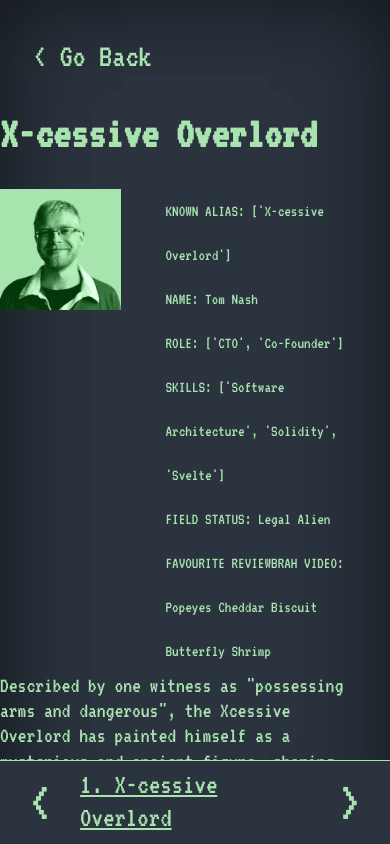
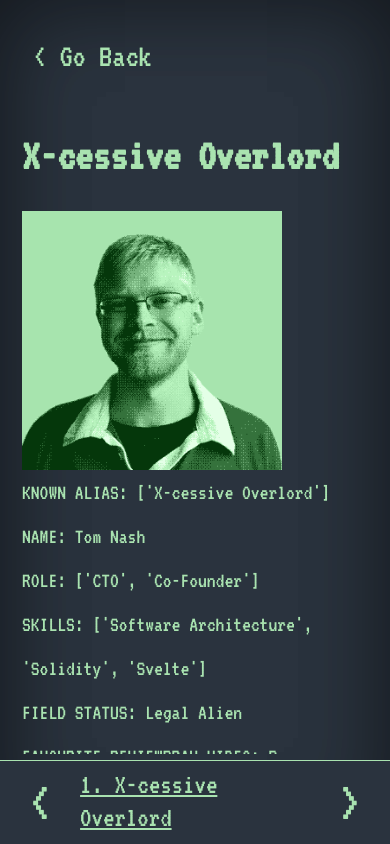
Before and after one commit to flex-dapps/flex-website-3, a Svelte app: page /users in a window 390 px wide. Built offline with nearby package versions, Linux system fonts and the light colour scheme.

Commit message:
fixed scroll bars and mobile layouts for all pages

```diff
--- a/src/components/pagewrapperwithmenu/PageWrapperWithMenu.svelte
+++ b/src/components/pagewrapperwithmenu/PageWrapperWithMenu.svelte
@@ -42,7 +42,7 @@
     <Nav left={true} bind:active routes={$mobile ? back : routes} />
   </div>
   <!-- CONTENT -->
-  <div class={$mobile ? 'w-100' : 'h-100 w-75'}>
+  <div class={($mobile ? 'w-100' : 'h-100 w-75') + ' noscroll'}>
     <slot />
   </div>
   <!-- CONTENT -->
--- a/src/routes/about/About.svelte
+++ b/src/routes/about/About.svelte
@@ -40,6 +40,10 @@
 </script>
 
 <style>
+  div::-webkit-scrollbar {
+    display: none;
+  }
+
   #post {
   }
 
@@ -54,6 +58,7 @@
     max-height: 80vh;
     padding-bottom: 3rem;
   }
+
   div {
     margin: 0.5rem 0;
   }
--- a/src/routes/apps/Apps.svelte
+++ b/src/routes/apps/Apps.svelte
@@ -22,6 +22,7 @@
 <style>
   .description {
     font-size: 1.1rem;
+    max-height: 80vh;
   }
 
   .logo {
@@ -32,6 +33,10 @@
 
   p {
     margin-bottom: 20px;
+  }
+
+  div::-webkit-scrollbar {
+    display: none;
   }
 
   h1 {
@@ -46,7 +51,7 @@
 <PageWrapperWithMenu routes={subroutes} bind:active data>
   {#if active !== null}
     <div class="description pa3 h-100 overflow-scroll">
-      <div class="logo justify-center tl h-50">
+      <div class="logo justify-center tl">
         <Ascii content={client.logo} />
       </div>
       <h1>{client.name}</h1>
--- a/src/routes/users/Users.svelte
+++ b/src/routes/users/Users.svelte
@@ -5,6 +5,7 @@
   import { getContext } from "svelte";
   import { Router, Route, navigate, Link } from "svelte-routing";
   import { typewriter } from "animations";
+  import { mobile } from "stores";
   import { data } from "./data";
   let humans = [];
   let subroutes = [{ label: "< Go Back", route: "/" }];
@@ -21,13 +22,22 @@
 </script>
 
 <style>
+  .description-mobile {
+    overflow: scroll;
+    max-height: 80vh;
+  }
+
   p {
     /* line-height: 2rem; */
     font-size: 1rem;
   }
 
+  div::-webkit-scrollbar {
+    display: none;
+  }
+
   .sideline {
-    font-size: 0.75rem;
+    /* font-size: 0.75rem; */
     line-height: 2rem;
   }
 </style>
@@ -35,12 +45,12 @@
 <!-- find the url context and do If blocks -->
 <PageWrapperWithMenu routes={subroutes} bind:active data>
   {#if active !== null}
-    <div class="description pr3">
+    <div class={!$mobile ? 'description pr3' : 'description-mobile pa3'}>
       <h1>{human.label}</h1>
-      <div class="flex flex-row">
+      <div class={!$mobile ? 'flex flex-row' : 'flex flex-column'}>
         <img
           alt={'Photo of ' + human.name}
-          class="w-33 mr4 fl h-100"
+          class={!$mobile ? 'w-33 mr4 fl h-100' : 'w-75'}
           src={human.url} />
         <div class="flex flex-column w-100">
           <p class="sideline">KNOWN ALIAS: {human.codeName}</p>
--- a/src/routes/ventures/Ventures.svelte
+++ b/src/routes/ventures/Ventures.svelte
@@ -24,11 +24,20 @@
 <style>
   .description {
     font-size: 1.1rem;
+    max-height: 80vh;
+  }
+
+  .description::-webkit-scrollbar {
+    display: none;
   }
 
   .logo {
     font-size: 0.34em;
     transition: font-size 0.2s ease-in-out;
+  }
+
+  div::-webkit-scrollbar {
+    display: none;
   }
 
   p {
@@ -42,12 +51,13 @@
 
 <svelte:head>
   <meta name="google" content="notranslate" />
+  <!-- Stops the ascii art from making google chrome turn on translate -->
 </svelte:head>
 
 <PageWrapperWithMenu routes={subroutes} bind:active data>
   {#if active !== null}
-    <div class="description pa3 h-100 overflow-scroll">
-      <div class="logo justify-center tl h-50">
+    <div class="description pa3 overflow-scroll">
+      <div class="logo justify-center tl pr4">
         <Ascii content={venture.logo} />
       </div>
       <h1>{venture.name}</h1>
```
